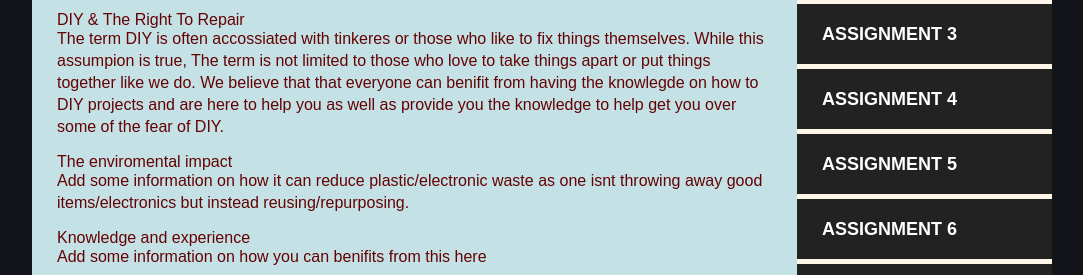
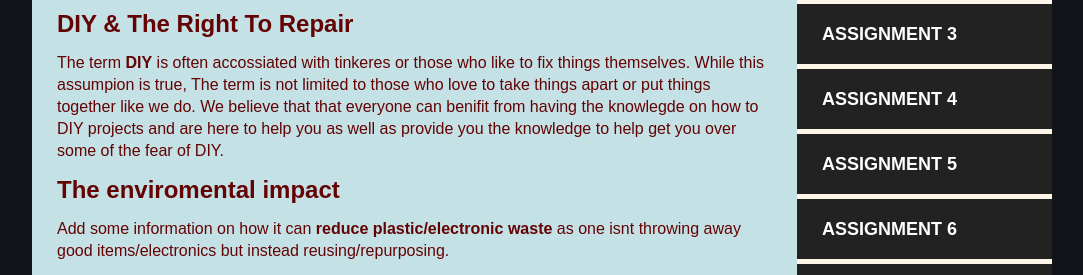
Before and after one commit to Jonathan-Jakab/Jonathan-Jakab.github.io, a plain HTML site: page assignment_2a.html in a window 1280 px wide. Shown: the part 464-739 px from the top of the page, without its empty margins (98-1181 px from the left). Drawn offline with Linux system fonts and the light colour scheme.

Commit message:
Add files via upload

```diff
--- a/styles.css
+++ b/styles.css
@@ -124,7 +124,20 @@ h2{
     margin-bottom: 16px;
 }
 
+h3{
+    font-size: 24px;
+    font-weight: bold;
+    color: #640303;
+    margin-bottom: 16px;
+}
+
 p{
     margin-bottom: 16px;
     line-height: 22px;
 }
+
+strong{
+    margin-bottom: 16px;
+    line-height: 22px;
+    font-weight: bold;
+}
```
